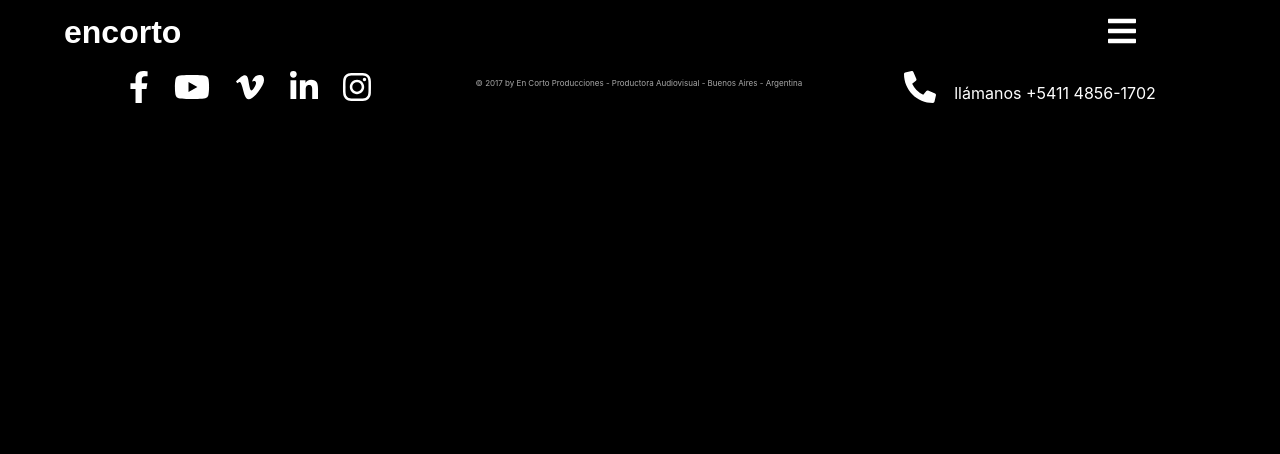
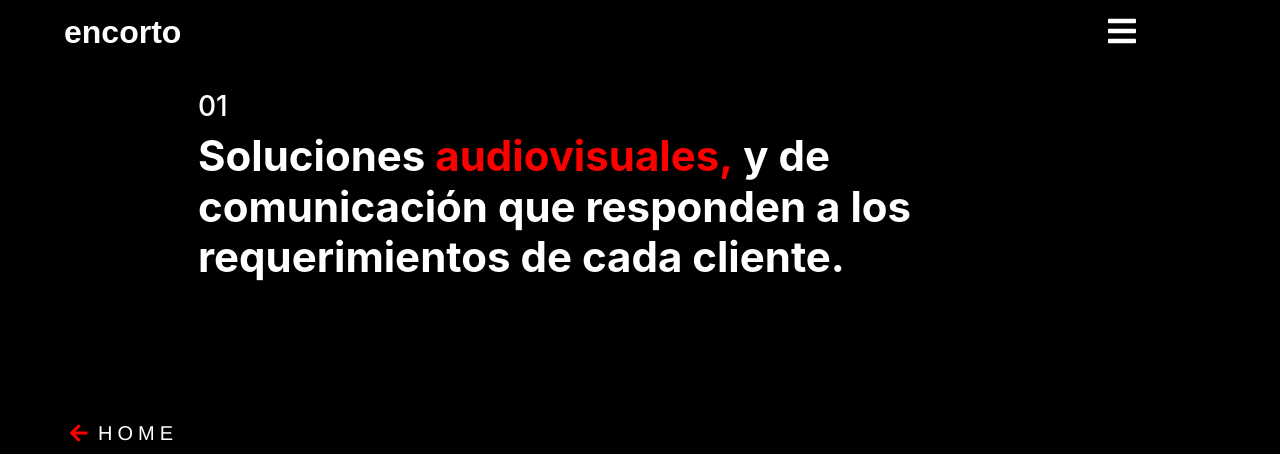
Before and after one commit to hugoBarrios/encorto, a PHP site: page /proyectos.php in a window 1280 px wide. Shown: the top 454 px of the page. Before the commit the page ends 103 px from the top, so only its background shows below. Run offline with PHP 8.4, Linux system fonts and the light colour scheme; some libraries are stand-ins or nearby versions; grey boxes are pictures that could not be loaded.

Commit message:
proyectos 5columns init

```diff
--- a/proyectos.php
+++ b/proyectos.php
@@ -23,8 +23,19 @@
     <meta property="fb:admins" content="ENCORTOPRODUCCIONES" />
     <!-- Google site -->
     <meta name="google-site-verification" content="NPRklswy7GlPP1VLH8jgy8M8VaHhXcOSo5I6_QcrS8A" />
-    <script
-        type="application/ld+json">{"@context":"http://schema.org","@type":"Organization","name":"EN CORTO PRODUCCIONES","url":"https://www.encorto.com.ar/","address":"Av. Juan B. Justo, C1414CXP CABA, Argentina","sameAs":["https://www.facebook.com/ENCORTOPRODUCCIONES","https://www.youtube.com/channel/UCPiNNEs3XhHYVOrQdI31L3Q","https://vimeo.com/encorto","https://www.linkedin.com/company/en-corto-producciones/"]}</script>
+    <script type="application/ld+json">
+    {
+        "@context": "http://schema.org",
+        "@type": "Organization",
+        "name": "EN CORTO PRODUCCIONES",
+        "url": "https://www.encorto.com.ar/",
+        "address": "Av. Juan B. Justo, C1414CXP CABA, Argentina",
+        "sameAs": ["https://www.facebook.com/ENCORTOPRODUCCIONES",
+            "https://www.youtube.com/channel/UCPiNNEs3XhHYVOrQdI31L3Q", "https://vimeo.com/encorto",
+            "https://www.linkedin.com/company/en-corto-producciones/"
+        ]
+    }
+    </script>
     <!-- Metadatos SEO -->
     <!-- Estilos -->
     <!-- boostrap -->
@@ -38,15 +49,52 @@
     <script src=" https://cdnjs.cloudflare.com/ajax/libs/font-awesome/5.14.0/js/all.min.js"
         integrity="sha512-YSdqvJoZr83hj76AIVdOcvLWYMWzy6sJyIMic2aQz5kh2bPTd9dzY3NtdeEAzPp/PhgZqr4aJObB3ym/vsItMg=="
         crossorigin="anonymous">
-        </script>
+    </script>
 </head>
 
 <body>
     <!-- Navbar -->
     <?php include './templates/header.php';?>
     <!-- Navbar -->
+    <div class="container seccion1">
+        <div class="row">
+            <div class="col-12">
+                <h3 class="text-white">01</h3>
+            </div>
+            <div class="col-12">
+                <h2 class="text-white">Soluciones <span class="resaltado">audiovisuales,</span>&nbsp;y de comunicación
+                    que responden&nbsp;a los requerimientos de cada cliente.</h2>
+            </div>
+        </div>
+    </div>
+    <!-- Home back -->
+    <div class="container home">
+        <div class="row ">
+            <div class="col">
+                <a href="https://www.encorto.com.ar/" target="_self" class="text-white"><i class="fas fa-arrow-left resaltado rhover"></i> HOME</a>
+            </div>
+        </div>
+    </div>
+    <!-- Proyectos -->
+    <div class="container-fluid proyectos">
+        <div class="row">
+            <div class="col-md-2dot4">
+                <div class="card">
+                    <img class="card-img"
+                        src="https://s3.eu-central-1.amazonaws.com/bootstrapbaymisc/blog/24_days_bootstrap/bologna-3.jpg"
+                        alt="Bologna">
+                    <div class="card-img-overlay text-white d-flex flex-column justify-content-end ">
+                        <div class="link">
+                            <h5><a href="#" class="card-link hover">VIEW></a>
+                                <h5>
+                        </div>
+                        <h4 class="card-title">Reel</h4>
+                    </div>
+                </div>
+            </div>
 
-
+        </div>
+    </div>
     <!-- Footer -->
     <?php include './templates/footer.php';?>
 
--- a/src/css/main.css
+++ b/src/css/main.css
@@ -139,6 +195,32 @@ a {
     letter-spacing: 0.5em;
     text-align: center;
 }
+/* Proyectos */
+.home{
+    padding: 10% 0 2% 0;
+}
+.home a{
+    font-weight: 200;
+    font-family: Helvetica;
+    letter-spacing: 5px;
+}
+.proyectos .card h4{
+    text-align: center;
+}
+.proyectos .card h4{
+    text-align: center;
+}
+.proyectos .card h5{
+    padding-right: 5%;
+    text-align: right;
+}
+.proyectos .card a{
+    font-family: Helvetica;
+    font-weight: 100;
+    font-size: 0.9rem;
+    letter-spacing: 5px;
+    color: #e3e3e3;
+}
 
 /* footer */
 .llamanos {
--- a/templates/footer.php
+++ b/templates/footer.php
@@ -32,6 +32,5 @@
         </div>
     </footer>
     <!-- scripts -->
-    <script src="src/js/gsap.min.js"></script>
     <script src="src/js/main.js"></script>
     <!-- scripts -->
```
Also changed, not shown: other parts of src/css/main.css (+58 -2 lines).
